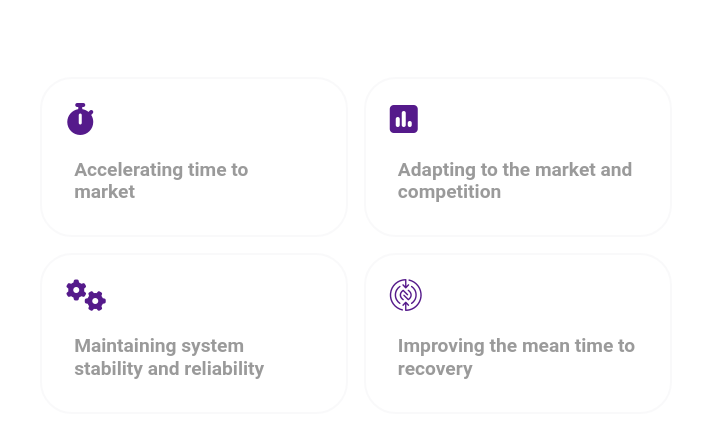
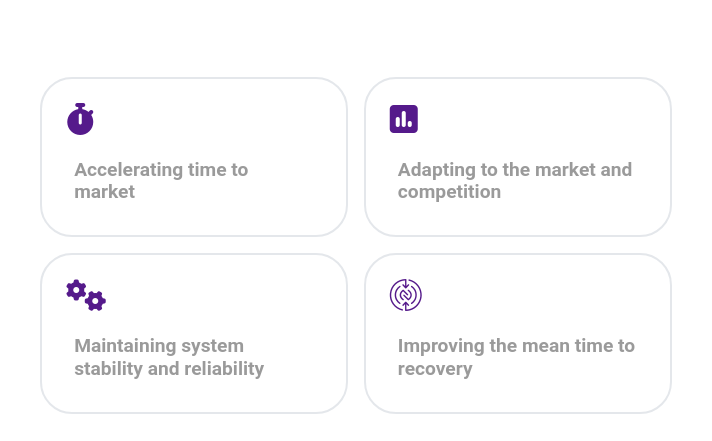
Before and after one commit to Habibullah-KH/frnd-bayazid, a plain HTML site: page index.html in a window 1280 px wide. Shown: the part 265-706 px from the top of the page, 466-1178 px from the left. Drawn offline with Linux system fonts and the light colour scheme.

Commit message:
add some color

```diff
--- a/style.css
+++ b/style.css
@@ -128,7 +128,7 @@ body{
   padding: 1rem;
   border-radius: 2rem;
   transition: ease-in-out 0.3s;
-  border: 2px solid rgba(119, 136, 153, 0.048);
+  border: 2px solid rgba(119, 136, 153, 0.199);
   /* align-items: baseline; */
 }
 
```
